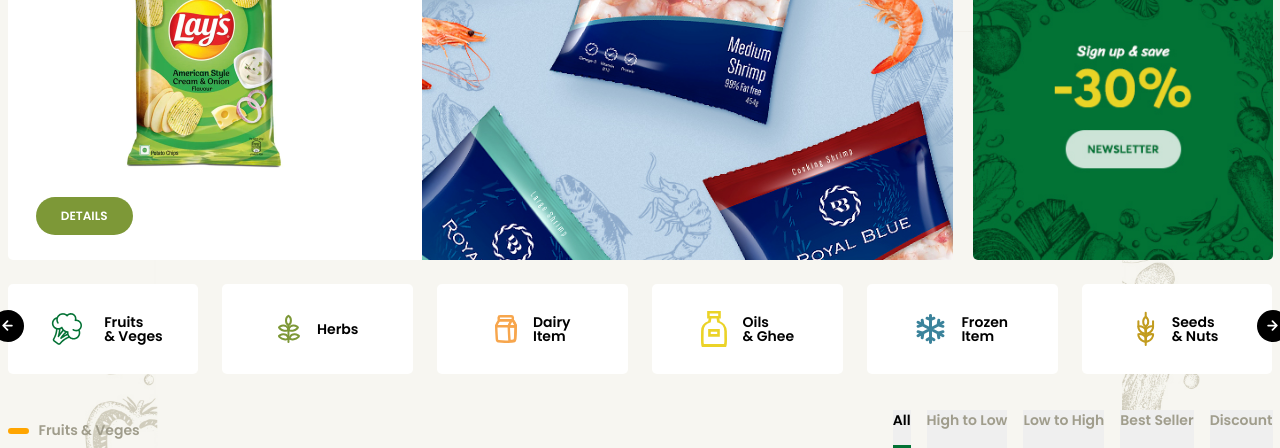
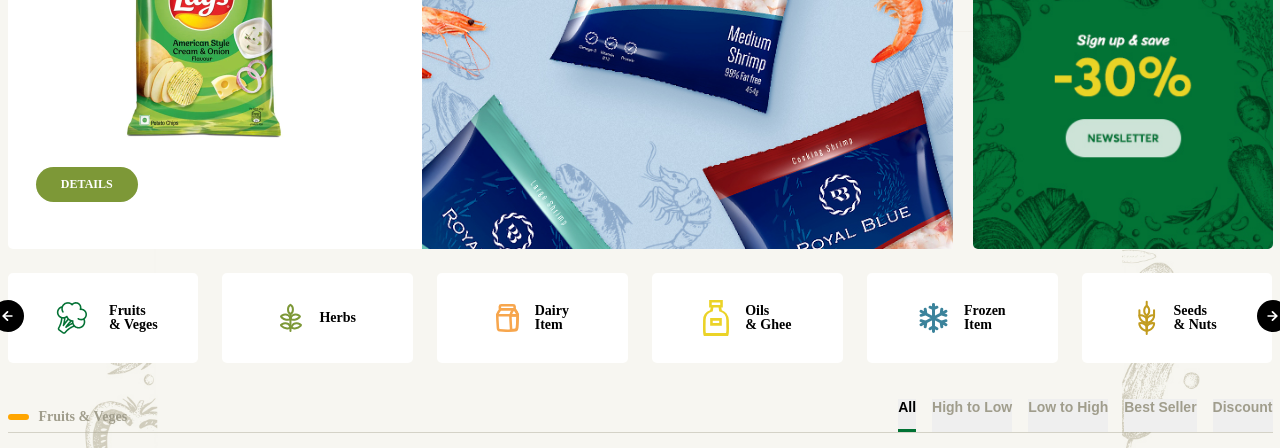
Before and after one commit to YashDayani/react-projects, a React (Vite) app in the folder 3. EcommerceStore/: page / in a window 1280 px wide. Shown: the part 624-1072 px from the top of the page. Built offline with nearby package versions, Linux system fonts and the light colour scheme.

Commit message:
Update App.css

```diff
--- a/3. EcommerceStore/src/App.css
+++ b/3. EcommerceStore/src/App.css
@@ -72,7 +72,7 @@
   margin: 0;
   padding: 0;
   box-sizing: border-box;
-  font-family: var(--main-font);
+  /*font-family: var(--main-font);*/
 }
 
 html {
```
